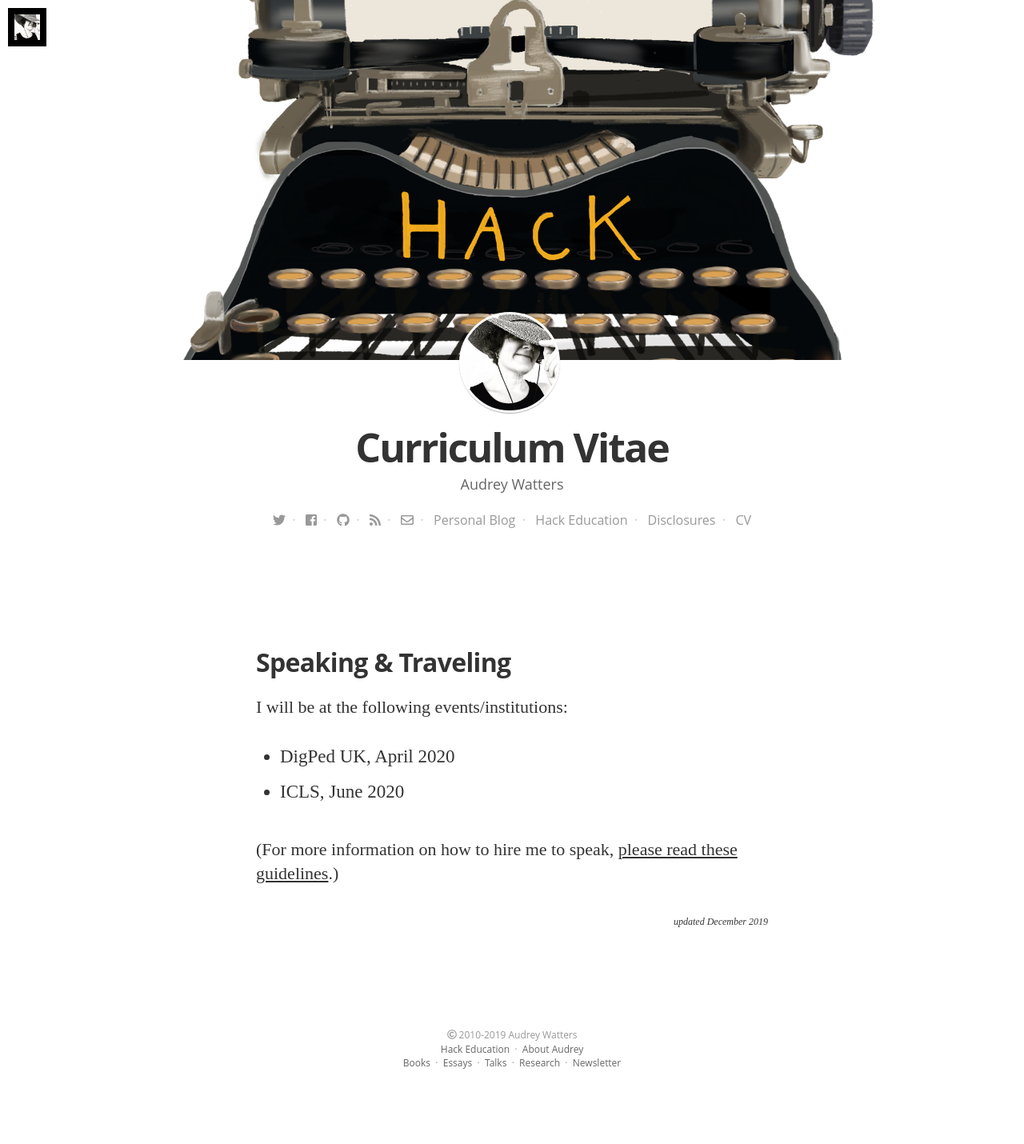
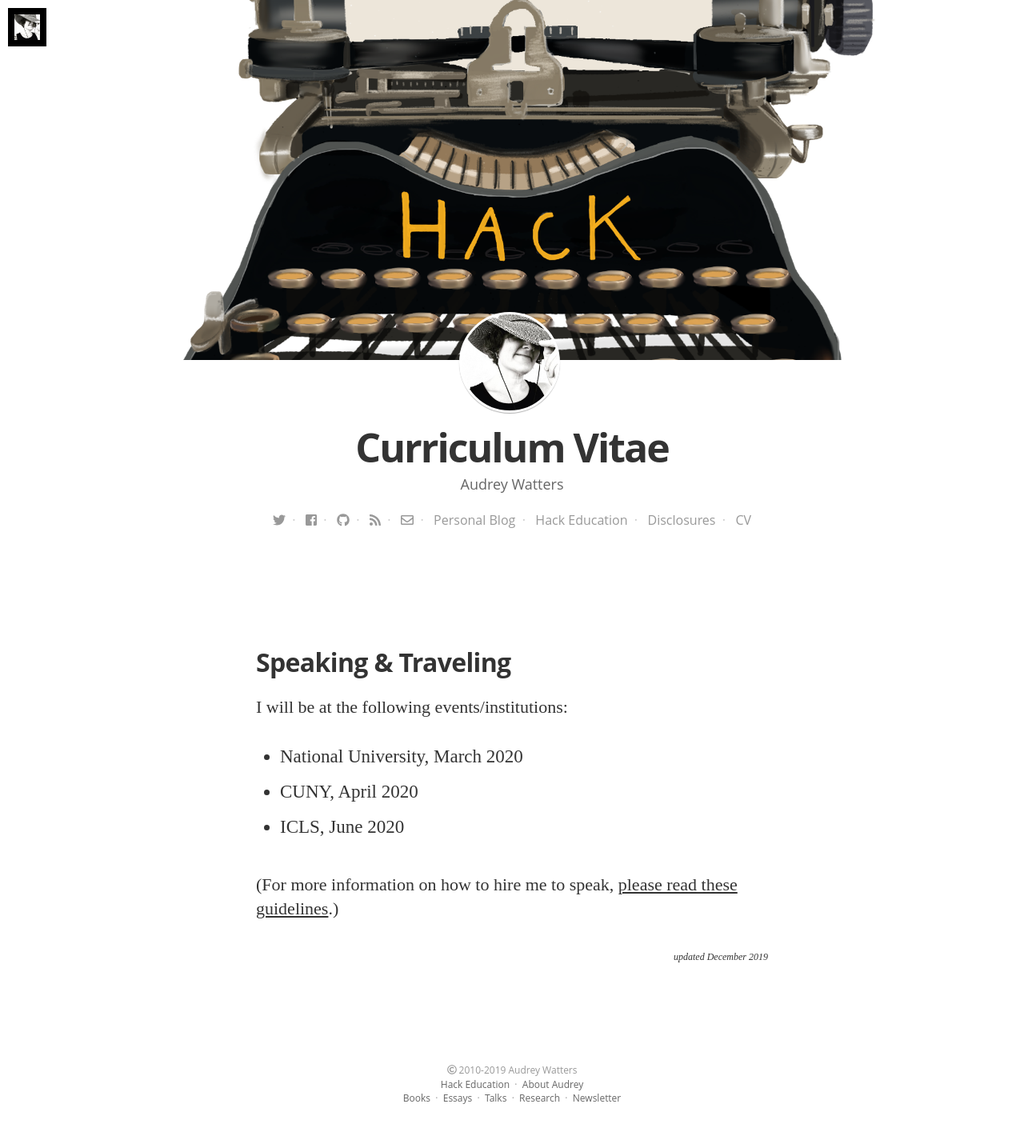
Before and after one commit to audreywatters/cv, a Jekyll site: the page built from travel.html, in a window 1280 px wide. Shown: the whole page at 80% size. Built offline with Jekyll 4.4.1, drawn with Linux system fonts in a browser that asks for light colours; nearby versions of some CDN libraries; some web fonts are replaced; before the commit the page ends 1386 px from its top, so only the background shows below that.

Commit message:
Updated travel schedule

```diff
--- a/travel.html
+++ b/travel.html
@@ -7,7 +7,8 @@
 <p>I will be at the following events/institutions:</p>
 
 <ul>
-<li>DigPed UK, April 2020</li>
+<li>National University, March 2020</li>
+<li>CUNY, April 2020</li>
 <li>ICLS, June 2020</li>
 </ul>
 
```
